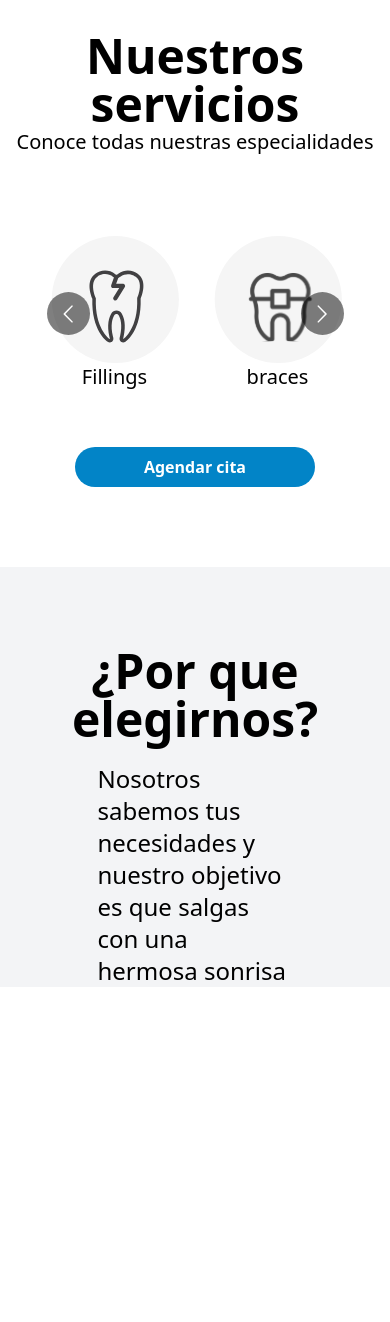
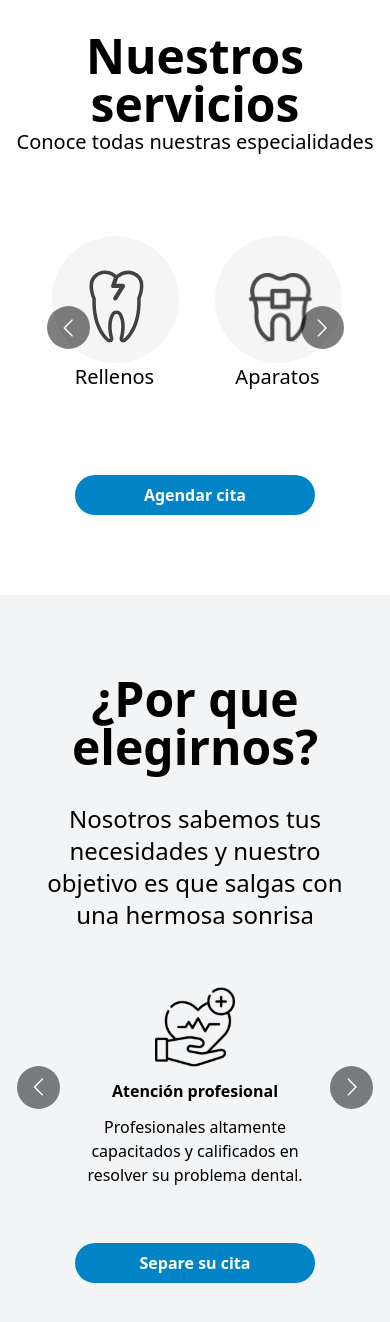
Before and after one commit to No-Country/C10-52-m-reactchallenge-agregar-back, a React (Vite) app: page / in a window 390 px wide. Shown: the top 1322 px of the page. Before the commit the page ends 987 px from the top, so only its background shows below. Built offline with nearby package versions, Linux system fonts and the light colour scheme.

Commit message:
complete the component whyChooseUs

```diff
--- a/src/components/Carousel/CarouselC.jsx
+++ b/src/components/Carousel/CarouselC.jsx
@@ -1,31 +1,58 @@
+import { useEffect, useState } from "react";
 import Carousel from "react-multi-carousel";
 import "react-multi-carousel/lib/styles.css";
 
-const CarouselC = ({ ourServices }) => {
-  const servicesMapping = ourServices.map((service) => (
-    <div key={service.nameService} className="flex flex-col items-center">
-      <img className=" w-32" src={service.img} alt={service.nameService} />
-      <p className=" text-xl font-medium">{service.nameService}</p>
-    </div>
-  ))
+const CarouselC = ({ ourServices, ourSkills, watchMobile, watchTablet, watchDesktop, wSkills }) => {
+  const [servicesMapping, setServiceMapping] = useState([]);
+
+  const stateContent = () => {
+    if (ourServices) {
+      const servicesMap = ourServices.map((service) => (
+        <div key={service.nameService} className="flex flex-col items-center">
+          <img className=" w-32" src={service.img} alt={service.nameService} />
+          <p className=" text-xl font-medium text-center">
+            {service.nameService}
+          </p>
+        </div>
+      ));
+      setServiceMapping(servicesMap);
+    } else if (ourSkills) {
+      const skills = ourSkills.map((service) => (
+        <div key={service.title} className="flex flex-col items-center">
+          <img className=" w-20" src={service.image} alt="" />
+          <h3 className="text-center font-bold py-3">{service.title}</h3>
+          <p className="text-center w-60">{service.info}</p>
+        </div>
+      ));
+      setServiceMapping(skills);
+    }
+  };
 
   const responsive = {
     desktop: {
       breakpoint: { max: 1920, min: 1024 },
-      items: 6,
+      items: watchDesktop,
     },
     tablet: {
       breakpoint: { max: 1024, min: 568 },
-      items: 4,
+      items: watchTablet,
     },
     mobile: {
       breakpoint: { max: 568, min: 0 },
-      items: 2,
+      items: watchMobile,
     },
   };
 
+  useEffect(() => {
+    stateContent();
+  }, []);
+
   return (
-    <Carousel className=" m-auto w-10/12" responsive={responsive} infinite={true}>
+    <Carousel
+      className={` m-auto my-14 ${wSkills}`}
+      responsive={responsive}
+      infinite={true}
+    >
       {servicesMapping}
     </Carousel>
   );
--- a/src/components/OurServices/OurServices.jsx
+++ b/src/components/OurServices/OurServices.jsx
@@ -5,27 +5,27 @@ const OurServices = () => {
   const ourServices = [
     {
       img: "./images/ourServices/Fillings.svg",
-      nameService: "Fillings",
+      nameService: "Rellenos",
     },
     {
       img: "./images/ourServices/braces.svg",
-      nameService: "braces",
+      nameService: "Aparatos",
     },
     {
       img: "./images/ourServices/dentures.svg",
-      nameService: "Dentures",
+      nameService: "Prótesis",
     },
     {
       img: "./images/ourServices/dentalCrown.svg",
-      nameService: "Dental crown",
+      nameService: "Corona dental",
     },
     {
       img: "./images/ourServices/rct.svg",
-      nameService: "RCT",
+      nameService: "Tratamiento de conducto",
     },
     {
       img: "./images/ourServices/dentalImplants.svg",
-      nameService: "Implants",
+      nameService: "Implantes",
     }
   ]
 
@@ -38,7 +38,7 @@ const OurServices = () => {
         Conoce todas nuestras especialidades
       </p>
       <div className=" mt-20">
-        <CarouselC ourServices={ourServices} />
+        <CarouselC ourServices={ourServices} watchMobile={2} watchTablet={4} watchDesktop={6} wSkills={'w-10/12'} />
       </div>
       <div className=" flex justify-center mt-14 sm:mt-28">
         <button className=" bg-sky-600 rounded-3xl p-2 w-60 sm:w-72 text-white hover:bg-sky-800 font-semibold">
--- a/src/components/WhyChooseUs/WhyChooseUs.jsx
+++ b/src/components/WhyChooseUs/WhyChooseUs.jsx
@@ -1,37 +1,78 @@
-import React from 'react'
+import React from "react";
+import CarouselC from "../Carousel/CarouselC";
 
 const WhyChooseUs = () => {
   const ourSkills = [
     {
-            image: './images/whyChooseUs/heart.svg',
-            title: 'Atención profesional',
-            info: 'Profesionales altamente capacitados y calificados en resolver su problema dental.'
+      image: "./images/whyChooseUs/heart.svg",
+      title: "Atención profesional",
+      info: "Profesionales altamente capacitados y calificados en resolver su problema dental.",
     },
     {
-            image: './images/whyChooseUs/dentist.svg',
-            title: 'Personal encantador',
-            info: 'Nuestra actitud hace que le dé gusto a usted y su familia contar con nuestros servicios'
+      image: "./images/whyChooseUs/dentist.svg",
+      title: "Personal encantador",
+      info: "Nuestra actitud hace que le dé gusto a usted y su familia contar con nuestros servicios",
     },
     {
-            image: './images/whyChooseUs/medicine.svg',
-            title: 'Medicina general',
-            info: 'En todo momento nuestras recetas las podrá encontrar en cualquier farmacia'
+      image: "./images/whyChooseUs/medicine.svg",
+      title: "Medicina general",
+      info: "En todo momento nuestras recetas las podrá encontrar en cualquier farmacia",
     },
     {
-            image: './images/whyChooseUs/calendar.svg',
-            title: 'Citas 24/7',
-            info: 'Separe su cita en el momento que usted tenga disponibilidad y gustosos le atenderemos'
-        }
-    ]
+      image: "./images/whyChooseUs/calendar.svg",
+      title: "Citas 24/7",
+      info: "Separe su cita en el momento que usted tenga disponibilidad y gustosos le atenderemos",
+    },
+  ];
   return (
-    <section className=' bg-gray-100 mt-20'>
-        <h2 className=" text-center text-5xl font-bold pt-20 pb-5">¿Por que elegirnos?</h2>
-        <p className='m-auto text-2xl w-6/12'>Nosotros sabemos tus necesidades y nuestro objetivo es que salgas con una hermosa sonrisa</p>
-        <div>
+    <section className=" bg-gray-100 mt-20 flex flex-col items-center">
+      <h2 className="text-5xl font-bold pt-20 pb-8 text-center">¿Por que elegirnos?</h2>
+      <p className="m-auto text-2xl w-10/12 text-center">
+        Nosotros sabemos tus necesidades y nuestro objetivo es que salgas con
+        una hermosa sonrisa
+      </p>
+      <CarouselC ourSkills={ourSkills} watchMobile={1} watchTablet={3} watchDesktop={4} wSkills={'w-full'} />
 
+{/*       <div className="flex flex-col sm:flex sm:flex-row sm:justify-between w-10/12 m-auto my-14">
+        <div className="flex flex-col items-center mb-14">
+          <img className=" w-20" src="./images/whyChooseUs/heart.svg" alt="" />
+          <h3 className="text-center font-bold py-3">Professional Care</h3>
+          <p className="text-center w-60">
+            PRofesionales altamente capacitados y calificados en resolver su
+            problema dental.
+          </p>
         </div>
+        <div className="flex flex-col items-center">
+          <img className=" w-20" src="./images/whyChooseUs/heart.svg" alt="" />
+          <h3 className="text-center font-bold py-3">Professional Care</h3>
+          <p className="text-center w-60">
+            PRofesionales altamente capacitados y calificados en resolver su
+            problema dental.
+          </p>
+        </div>
+        <div className="flex flex-col items-center">
+          <img className=" w-20" src="./images/whyChooseUs/heart.svg" alt="" />
+          <h3 className="text-center font-bold py-3">Professional Care</h3>
+          <p className="text-center w-60">
+            PRofesionales altamente capacitados y calificados en resolver su
+            problema dental.
+          </p>
+        </div>
+        <div className="flex flex-col items-center">
+          <img className=" w-20" src="./images/whyChooseUs/heart.svg" alt="" />
+          <h3 className="text-center font-bold py-3">Professional Care</h3>
+          <p className="text-center w-60">
+            PRofesionales altamente capacitados y calificados en resolver su
+            problema dental.
+          </p>
+        </div>
+      </div> */}
+
+      <button className=" bg-sky-600 rounded-3xl p-2 w-60 sm:w-72 text-white hover:bg-sky-800 font-semibold mb-20">
+        Separe su cita
+      </button>
     </section>
-  )
-}
+  );
+};
 
-export default WhyChooseUs
+export default WhyChooseUs;
```
Lines whose indentation alone changed are shown as unchanged.
